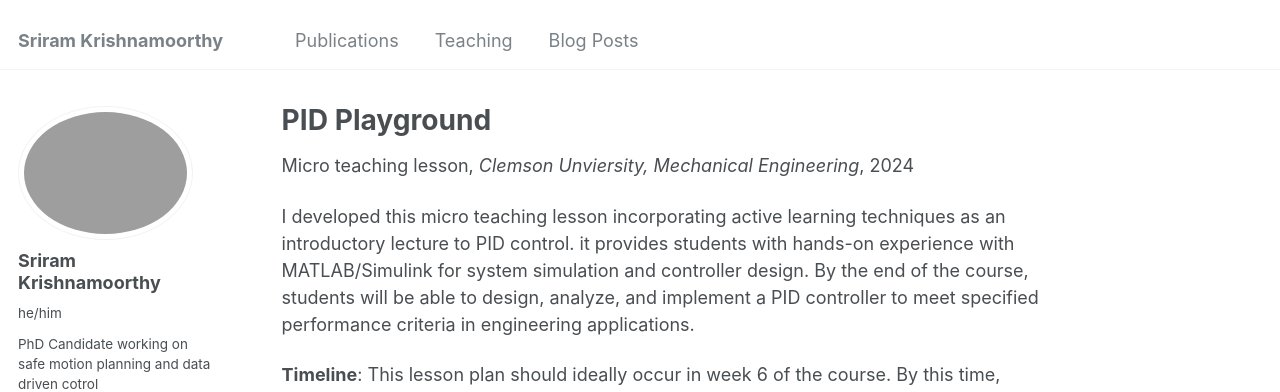
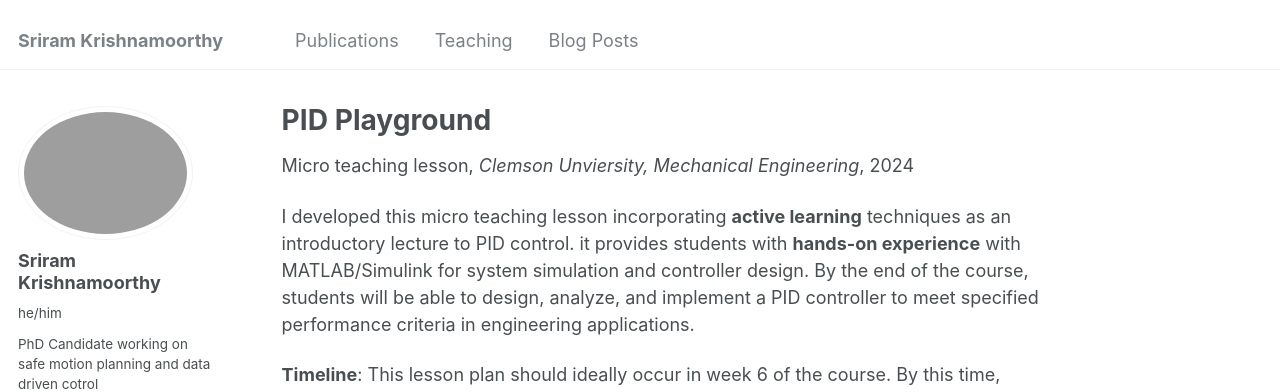
Before and after one commit to sriram-2502/sriram-2502.github.io, a Jekyll site: the page built from _teaching/2024-fall-micro-teaching.md, in a window 1280 px wide and 900 px high. Shown: the top 392 px of the window. Built offline with Jekyll 4.4.1, drawn with Linux system fonts in a browser that asks for light colours; some web fonts are replaced.

Commit message:
updated description

```diff
--- a/_teaching/2024-fall-micro-teaching.md
+++ b/_teaching/2024-fall-micro-teaching.md
@@ -5,10 +5,10 @@ type: "Micro teaching lesson"
 permalink: /teaching/pid-playground
 venue: "Clemson Unviersity, Mechanical Engineering"
 date: 2024-12-05
-location: "CLemson, USA"
+location: "Clemson, USA"
 ---
 
-I developed this micro teaching lesson incorporating active learning techniques as an introductory lecture to PID control. it provides students with hands-on experience with MATLAB/Simulink for system simulation and controller design. By the end of the course, students will be able to design, analyze, and implement a PID controller to meet specified performance criteria in engineering applications.
+I developed this micro teaching lesson incorporating **active learning** techniques as an introductory lecture to PID control. it provides students with **hands-on experience** with MATLAB/Simulink for system simulation and controller design. By the end of the course, students will be able to design, analyze, and implement a PID controller to meet specified performance criteria in engineering applications.
 
 **Timeline**: This lesson plan should ideally occur in week 6 of the course. By this time, students should be exposed to the basics of modelling a system, Laplace transforms, representing systems as block diagrams, time domain analysis of the system, understanding stability and basics of feedback control.
 
```
Also changed, not shown: _teaching/2024-fall-ME3330.md (+1 -1 lines).
